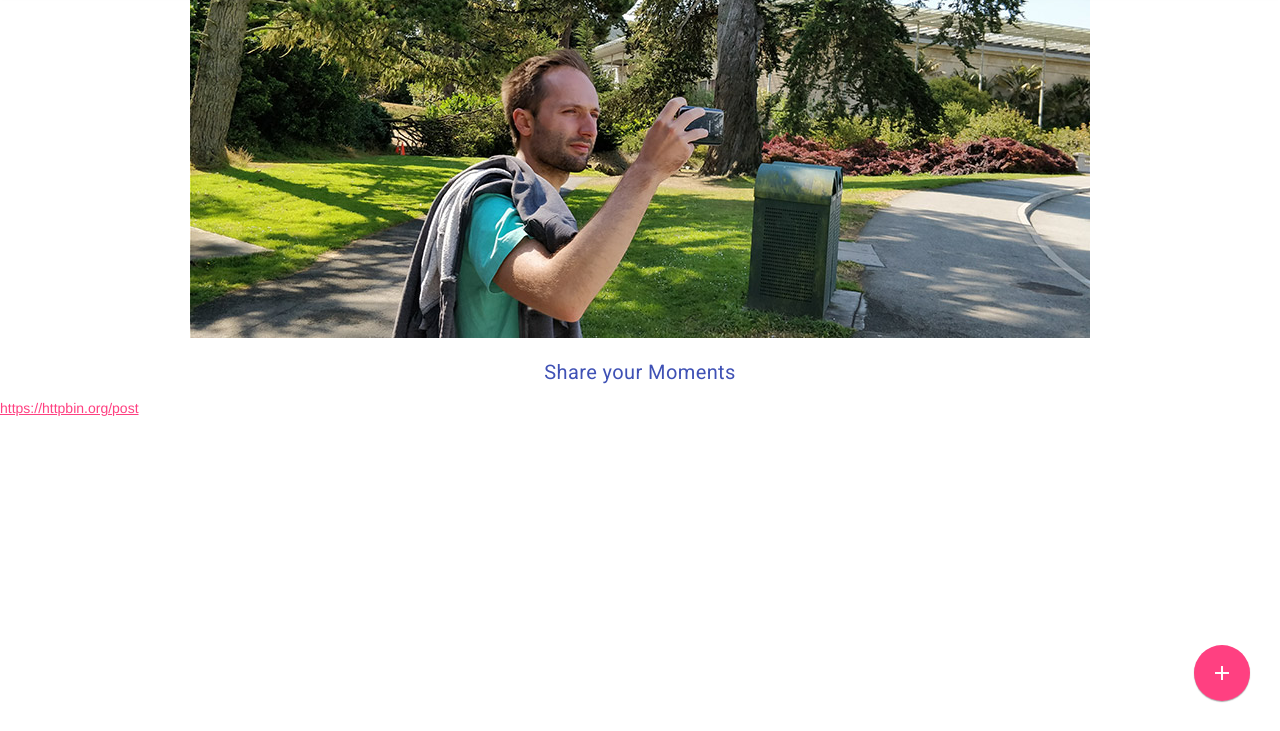
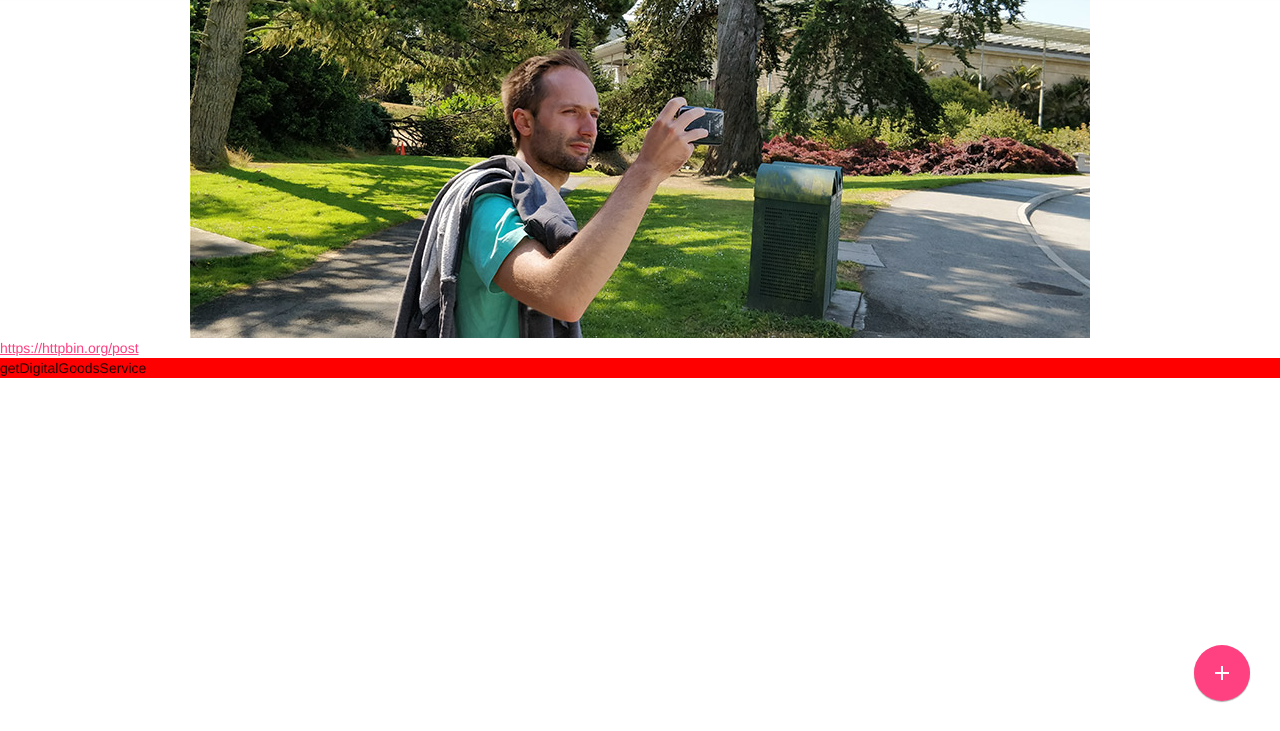
Before and after one commit to zatorck/pwa-course, a website: page public/index.html in a window 1280 px wide. Shown: the part 69-800 px from the top of the page. Drawn offline with nearby package versions, Linux system fonts and the light colour scheme; no server answers.

Commit message:
asset link

```diff
--- a/public/index.html
+++ b/public/index.html
@@ -64,6 +64,7 @@
       </nav>
     </div>
     <main class="mdl-layout__content mat-typography">
+
       <div id="create-post">
         <form>
           <div class="input-section mdl-textfield mdl-js-textfield mdl-textfield--floating-label">
@@ -92,8 +93,16 @@
            alt="Explore the City"
            class="main-image">
       <div class="page-content">
-        <h5 class="text-center mdl-color-text--primary">Share your Moments</h5>
         <a href="#" onclick="test()">https://httpbin.org/post</a>
+        <div style="background: red" id="digital-goods-service">
+          getDigitalGoodsService
+        </div>
+        <script>
+          if ('getDigitalGoodsService' in window) {
+            // Digital Goods API is supported!
+            document.getElementById('digital-goods-service').style.backgroundColor = 'green'
+          }
+        </script>
         <div id="shared-moments"></div>
       </div>
       <div class="floating-button">
@@ -102,7 +111,9 @@
           <i class="material-icons">add</i>
         </button>
       </div>
-      <div id="confirmation-toast" aria-live="assertive" aria-atomic="true" aria-relevant="text" class="mdl-snackbar mdl-js-snackbar">
+
+      <div id="confirmation-toast" aria-live="assertive" aria-atomic="true" aria-relevant="text"
+           class="mdl-snackbar mdl-js-snackbar">
         <div class="mdl-snackbar__text"></div>
         <button type="button" class="mdl-snackbar__action"></button>
       </div>
```
